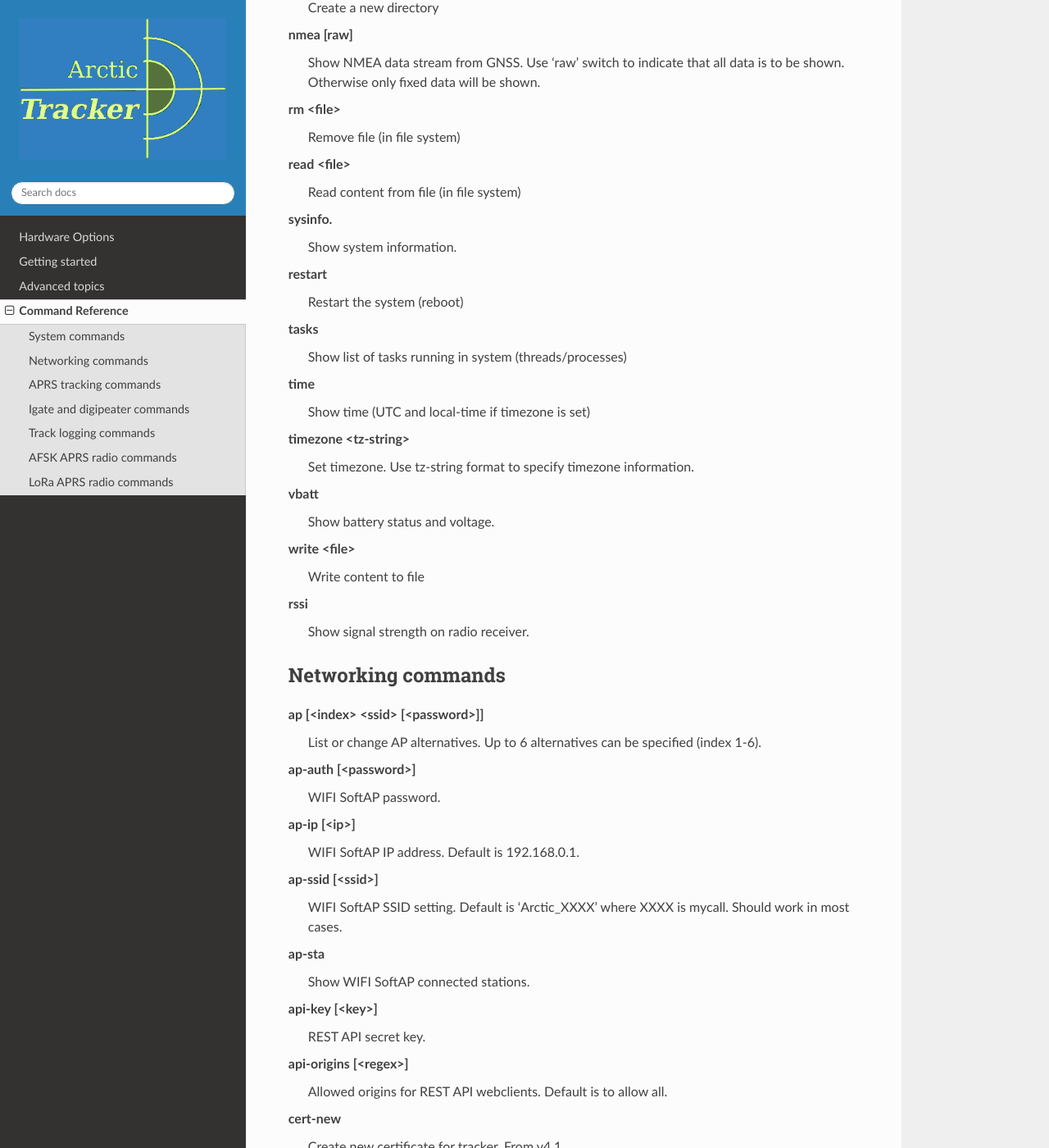
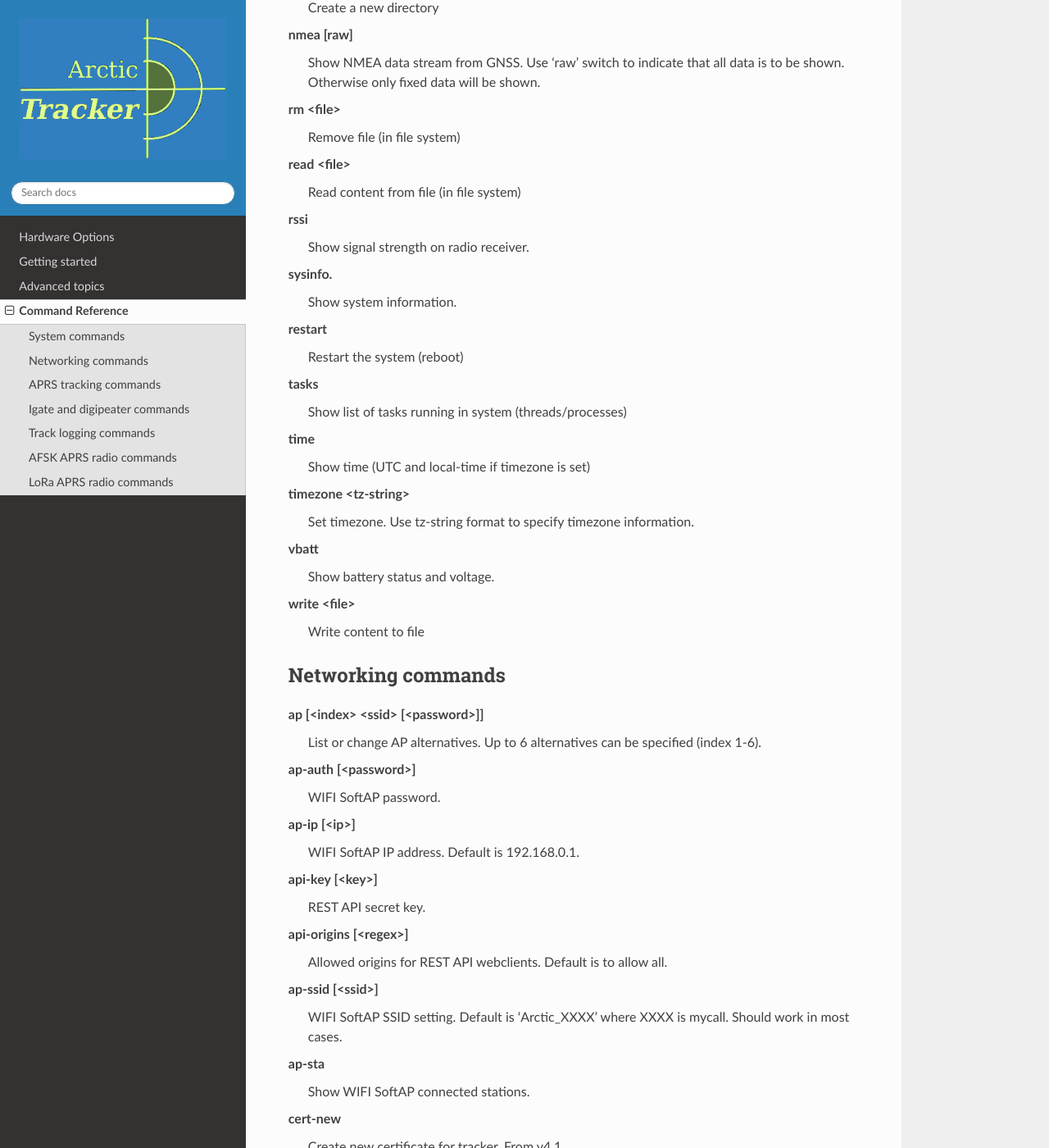
Before and after one commit to Hamlabs/ArcticTracker-docs, a Sphinx documentation site: the page built from docs/commandref.rst, in a window 1280 px wide and 1400 px high, scrolled down 1082 px. Shown: the whole window at 82% size. Built offline with Sphinx 7.4.7 and the Read the Docs theme 3.1.0, drawn with Linux system fonts in a browser that asks for light colours; pages that are not in the unit, such as notebooks, are missing from menus; part of the change alters nothing that is shown; some of the changed text lies outside the part shown.

```diff
--- a/docs/commandref.rst
+++ b/docs/commandref.rst
@@ -35,6 +35,8 @@ System commands
     Remove file (in file system)
 **read** <file>
     Read content from file (in file system)
+**rssi**
+    Show signal strength on radio receiver.
 **sysinfo**.
     Show system information.
 **restart**
@@ -49,8 +51,7 @@ System commands
     Show battery status and voltage.
 **write** <file>
     Write content to file
-**rssi**
-    Show signal strength on radio receiver.
+
 
 
 
@@ -63,14 +64,14 @@ Networking commands
     WIFI SoftAP password.
 **ap-ip** [<ip>]
     WIFI SoftAP IP address. Default is 192.168.0.1.
+**api-key** [<key>]
+    REST API secret key.
+**api-origins** [<regex>]
+    Allowed origins for REST API webclients. Default is to allow all.
 **ap-ssid** [<ssid>]
     WIFI SoftAP SSID setting. Default is 'Arctic_XXXX' where XXXX is mycall. Should work in most cases.
 **ap-sta**
     Show WIFI SoftAP connected stations.
-**api-key** [<key>]
-    REST API secret key.
-**api-origins** [<regex>]
-    Allowed origins for REST API webclients. Default is to allow all.
 **cert-new**
     Create new certificate for tracker. From v4.1.
 **cert-sign**
@@ -110,7 +111,7 @@ APRS tracking commands
 **compress** [on|off]
     Compress setting
 **crypto** [on|off]
-    Encrypt APRS packets.
+    Encrypt APRS position packets.
 **crypto-key** <key>
     Secret (password/passphrase) used to generate a key for encryption.
 **extraturn**  [on|off]
@@ -191,8 +192,8 @@ The tracker can store position-reports in the file-system and upload them to a P
     Track log automatic post to server
 **trklog-ttl** [<val>]
      Max time to keep tracklog entries (hours). Default 24.
-**trklog-key** [<key>]
-    KEY for authenticating tracklog-messages to Polaric Server
+**server-key** [<key>]
+    KEY for authenticating calls from tracker (e.g. tracklog updates) to Polaric Server
 **trklog-url** [<url>]
     URL for posting tracklog updates to Polaric Server
 
```
